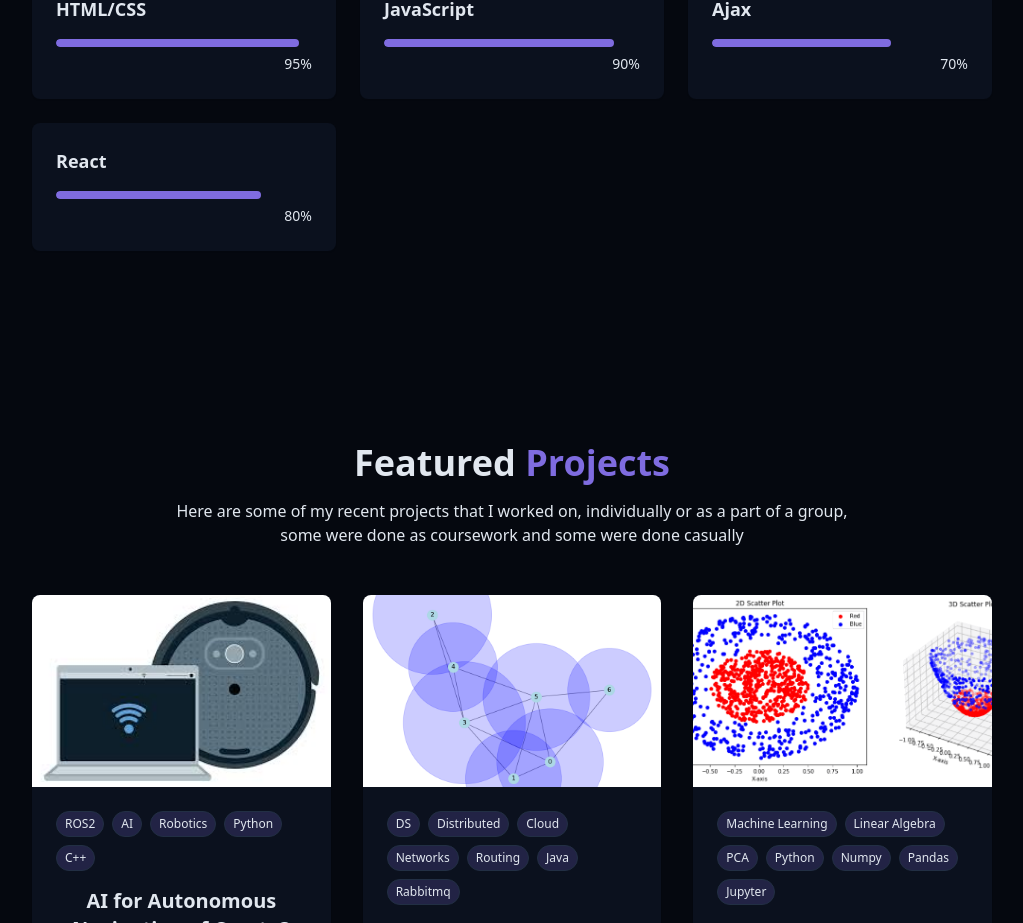
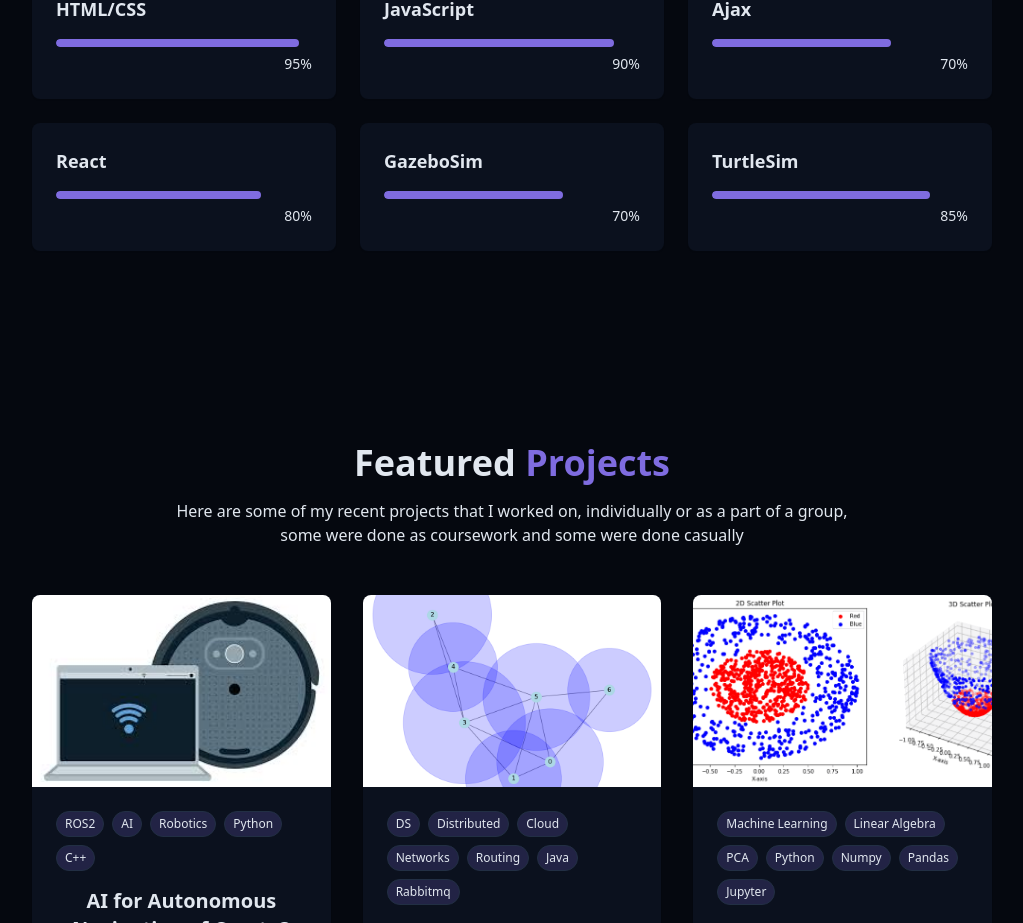
Before and after one commit to shashayanyan/react-pf, a React (Vite) app: page / in a window 1280 px wide. Shown: the part 2439-3362 px from the top of the page, without its empty margins (128-1151 px from the left). Built offline with nearby package versions, Linux system fonts and the light colour scheme.

Commit message:
Update SkillsSection.jsx

```diff
--- a/src/components/SkillsSection.jsx
+++ b/src/components/SkillsSection.jsx
@@ -24,6 +24,9 @@ const skills = [
     {name: "JavaScript", level: 90, category: "frontend"},
     {name: "Ajax", level: 70, category: "frontend"},
     {name: "React", level: 80, category: "frontend"},
+
+    { name: "GazeboSim", level: 70, category: "tools" },
+    { name: "TurtleSim", level: 85, category: "tools" },
 ];
 
 const categories = ["all", "backend", "frontend", "tools"];
```
